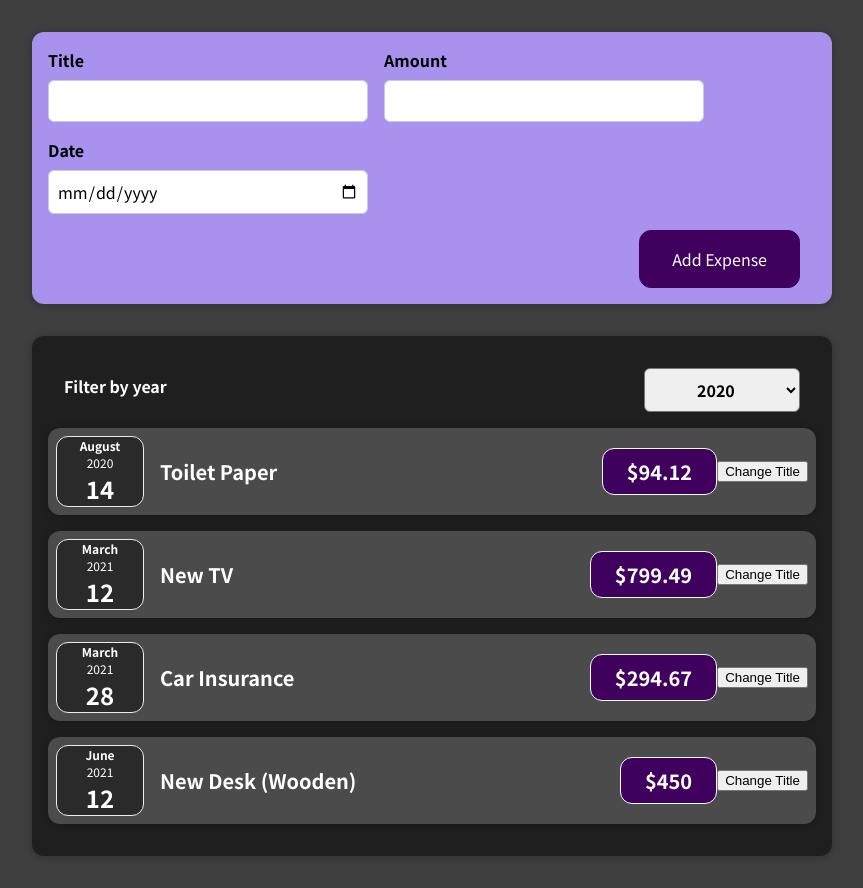
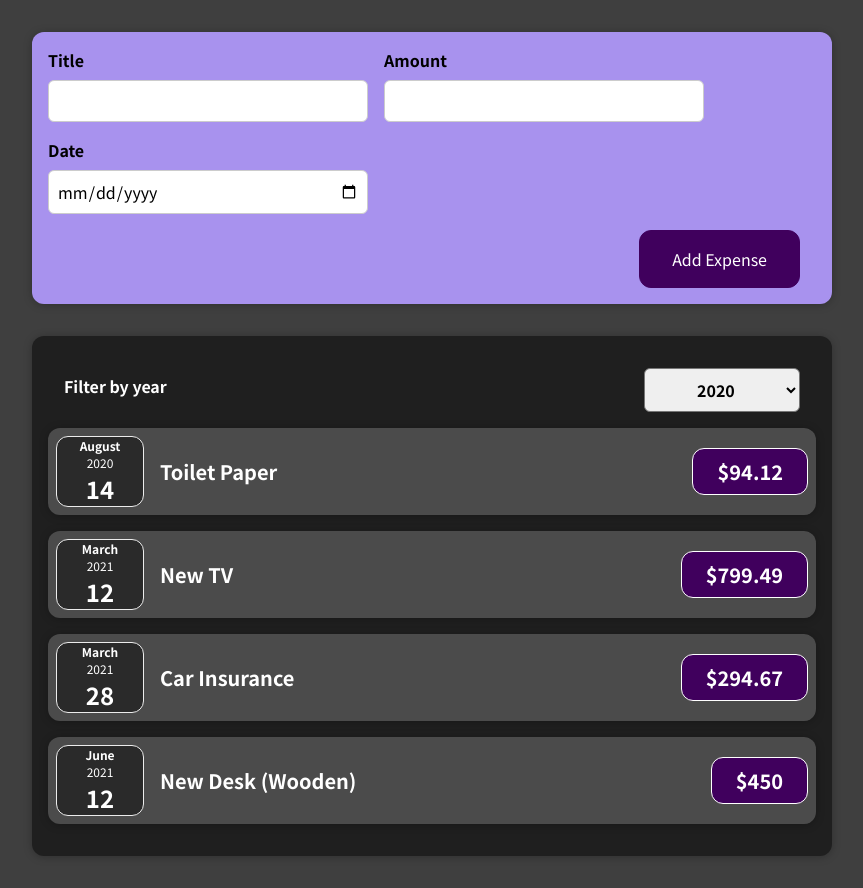
Before and after one commit to proto-zero/Udemy-React, a React (Create React App) app: page / in a window 1280 px wide. Shown: the whole page, without its empty margins (208-1071 px from the left). Built offline with nearby package versions, Linux system fonts and the light colour scheme.

Commit message:
update Expenses.js to display a mapped array of ExpenseItem divs instead of hardcoded values, Addes useState to App.js to feed values into Expenses, added keys to each iterated div

```diff
--- a/src/App.js
+++ b/src/App.js
@@ -1,8 +1,8 @@
+import React, { useState } from 'react';
 import Expenses from "./components/Expenses/Expenses";
 import NewExpense from "./components/NewExpense/NewExpense"
 
-function App() {
-  const expenses = [
+const DUMMY_EXPENSES = [
   {
     id: "e1",
     title: "Toilet Paper",
@@ -29,10 +29,14 @@
   },
 ];
 
+function App() {
+  const [expenses, setExpenses] = useState(DUMMY_EXPENSES);
+
   function addExpenseHandler(expense) {
-    console.log("in App.js");
-    console.log(expense);
-  }
+    setExpenses((prevExpenses) => {
+      return [expense, ...prevExpenses]
+    });
+  };
 
   return (
     <div>
--- a/src/components/Expenses/ExpenseItem.js
+++ b/src/components/Expenses/ExpenseItem.js
@@ -1,25 +1,17 @@
-import React, { useState } from "react";
+import React from "react";
 
 import ExpenseDate from "./ExpenseDate";
 import "./ExpenseItem.css";
 import Card from "./Card";
 
 function ExpenseItem(props) {
-    const [title, setTitle] = useState(props.title);
-
-    function clickHandler() {
-        setTitle("Updated!");
-        console.log(title);
-    }
-
     return (
         <Card className="expense-item">
             <ExpenseDate date={props.date} />
             <div className="expense-item__description">
-                <h2>{title}</h2>
+                <h2>{props.title}</h2>
                 <div className="expense-item__price">${props.amount}</div>
             </div>
-            <button onClick={clickHandler}>Change Title</button>
         </Card>
     );
 }
--- a/src/components/Expenses/Expenses.js
+++ b/src/components/Expenses/Expenses.js
@@ -13,23 +13,18 @@
 
     return (
         <Card className="expenses">
-          <ExpenseFilter selected={filteredYear} onChangeFilter={filterChangeHandler} />
-          <ExpenseItem
-            title={props.items[0].title}
-            amount={props.items[0].amount}
-            date={props.items[0].date} />
-          <ExpenseItem
-            title={props.items[1].title}
-            amount={props.items[1].amount}
-            date={props.items[1].date} />
-          <ExpenseItem
-            title={props.items[2].title}
-            amount={props.items[2].amount}
-            date={props.items[2].date} />
-          <ExpenseItem
-            title={props.items[3].title}
-            amount={props.items[3].amount}
-            date={props.items[3].date} />
+          <ExpenseFilter
+            selected={filteredYear}
+            onChangeFilter={filterChangeHandler}
+          />
+          {props.items.map((expense) => (
+            <ExpenseItem
+              key={expense.id}
+              title={expense.title}
+              amount={expense.amount}
+              date={expense.date}
+            />
+          ))}
         </Card>
     );
 }
```
Also changed, not shown: 1 other file (tests, documents, lock files or other folders). Lines whose indentation alone changed are shown as unchanged.
